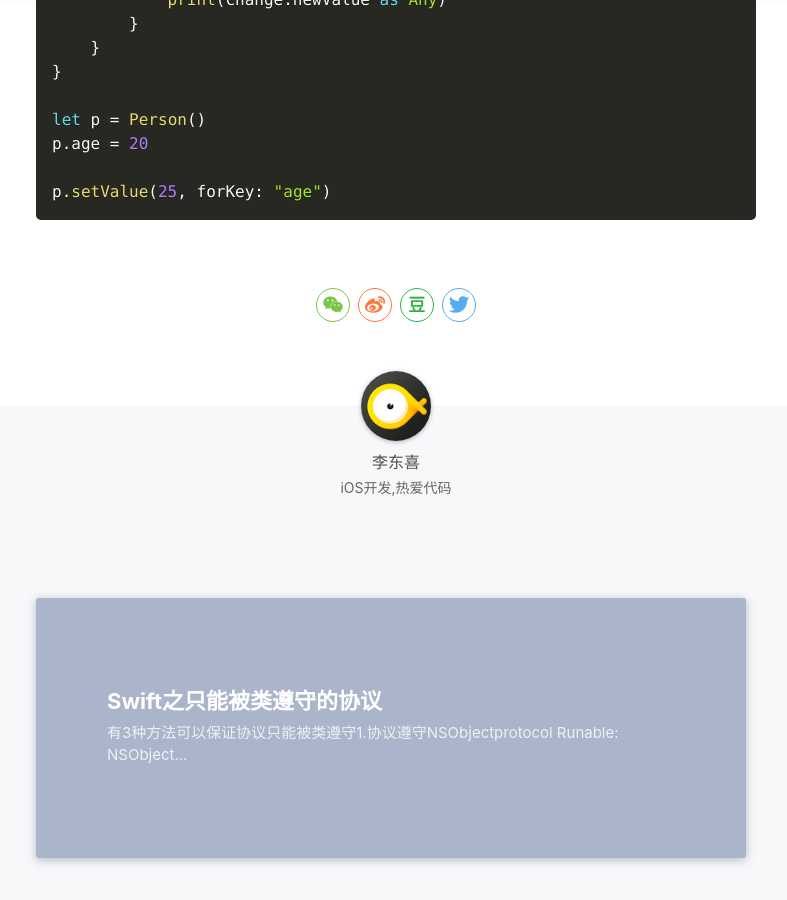
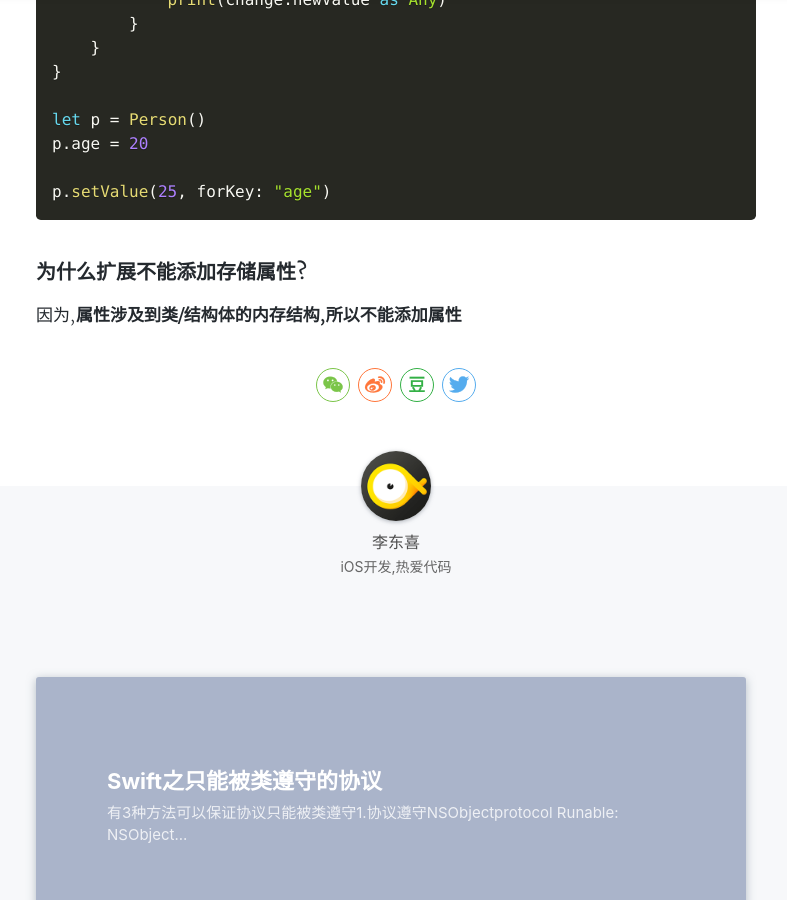
Before and after one commit to dongxiexidu/dongxiexidu.github.com, a Jekyll site: the page built from _posts/2019-03-18-Swift之KVC和KVO.md, in a window 1280 px wide and 900 px high, scrolled down 966 px. Shown: the whole window, without its empty margins (244-1031 px from the left). Built offline with Jekyll 4.4.1, drawn with Linux system fonts in a browser that asks for light colours; nearby versions of some CDN libraries; a style sheet for code colours, icons or effects is not loaded.

Commit message:
Update 2019-03-18-Swift之KVC和KVO.md

````diff
--- a/_posts/2019-03-18-Swift之KVC和KVO.md
+++ b/_posts/2019-03-18-Swift之KVC和KVO.md
@@ -36,3 +36,7 @@ p.age = 20
 
 p.setValue(25, forKey: "age")
 ```
+
+### 为什么扩展不能添加存储属性?
+
+因为,**属性涉及到类/结构体的内存结构,所以不能添加属性**
````
